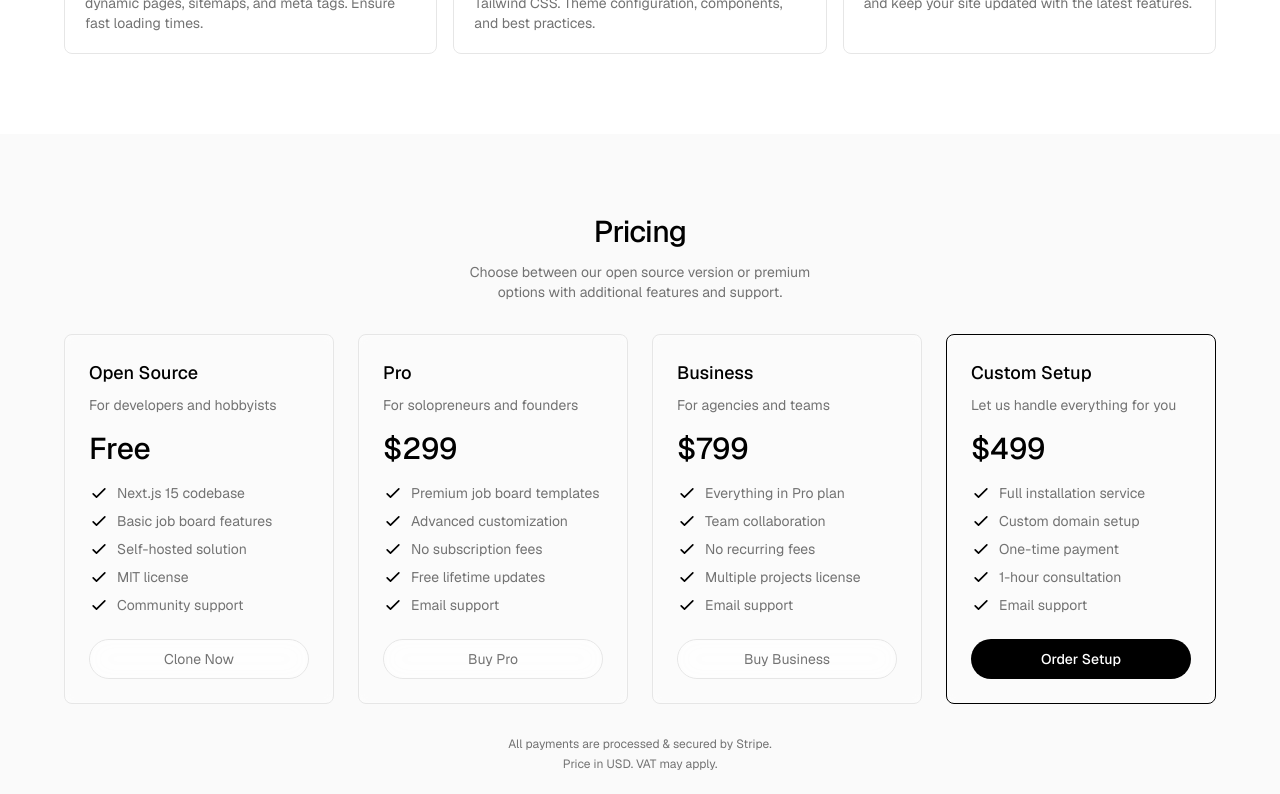
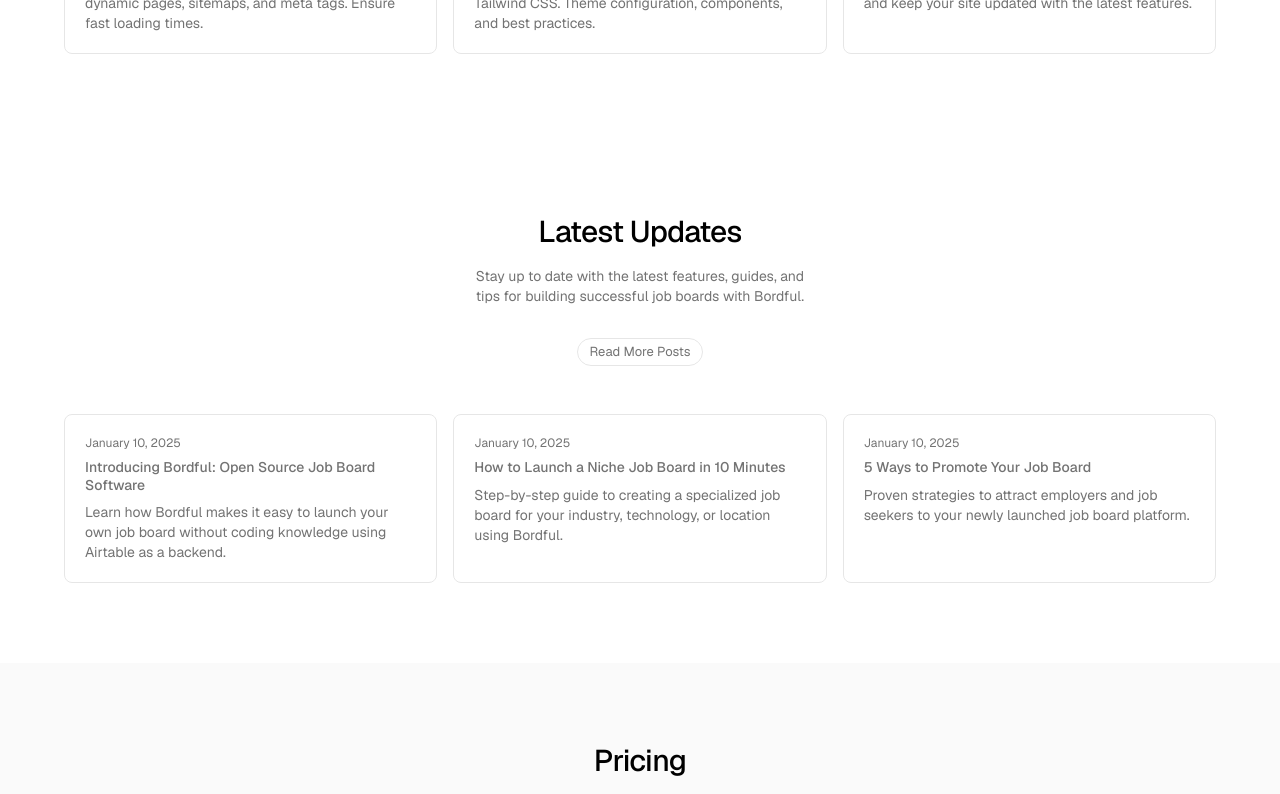
Before and after one commit to craftyme/bordful-marketing, a Next.js app: page / in a window 1280 px wide. Shown: the part 4380-5174 px from the top of the page. Built offline with nearby package versions, Linux system fonts and the light colour scheme.

Commit message:
blog section

```diff
--- a/app/page.tsx
+++ b/app/page.tsx
@@ -7,6 +7,7 @@ import { Integrations } from "@/components/integrations";
 import { UseCases } from "@/components/use-cases";
 import { Showcase } from "@/components/showcase";
 import { Documentation } from "@/components/documentation";
+import { Blog } from "@/components/blog";
 
 export default function Home() {
   return (
@@ -19,6 +20,7 @@ export default function Home() {
       <Integrations />
       <Showcase />
       <Documentation />
+      <Blog />
       <Pricing />
     </div>
   );
--- /dev/null
+++ b/components/blog.tsx
@@ -0,0 +1,85 @@
+import * as React from "react";
+import { Section } from "./ui/section";
+import { Container } from "./ui/container";
+import { SectionHeader } from "./ui/section-header";
+import { CustomLink } from "./ui/link";
+
+const BLOG_POSTS = {
+  LAUNCH: {
+    title: "Introducing Bordful: Open Source Job Board Software",
+    description:
+      "Learn how Bordful makes it easy to launch your own job board without coding knowledge using Airtable as a backend.",
+    date: "January 10, 2025",
+    href: "#blog/introducing-bordful",
+  },
+  GUIDE: {
+    title: "How to Launch a Niche Job Board in 10 Minutes",
+    description:
+      "Step-by-step guide to creating a specialized job board for your industry, technology, or location using Bordful.",
+    date: "January 10, 2025",
+    href: "#blog/launch-niche-job-board",
+  },
+  TIPS: {
+    title: "5 Ways to Promote Your Job Board",
+    description:
+      "Proven strategies to attract employers and job seekers to your newly launched job board platform.",
+    date: "January 10, 2025",
+    href: "#blog/promote-job-board",
+  },
+} as const;
+
+interface BlogPost {
+  title: string;
+  description: string;
+  date: string;
+  href: string;
+}
+
+const BlogCard = React.memo(function BlogCard({
+  title,
+  description,
+  date,
+  href,
+}: BlogPost) {
+  return (
+    <CustomLink
+      href={href}
+      className="group block rounded-lg border bg-background/50 p-5 backdrop-blur-sm transition-colors hover:bg-background/80"
+    >
+      <div className="flex items-start justify-between gap-4">
+        <div className="flex-1">
+          <time className="mb-2 block text-xs text-muted-foreground">
+            {date}
+          </time>
+          <h3 className="mb-2 text-sm font-medium leading-tight">{title}</h3>
+          <p className="text-sm text-muted-foreground">{description}</p>
+        </div>
+      </div>
+    </CustomLink>
+  );
+});
+
+export function Blog() {
+  return (
+    <Section id="blog">
+      <Container>
+        <div className="flex flex-col items-center">
+          <SectionHeader
+            title="Latest Updates"
+            description="Stay up to date with the latest features, guides, and tips for building successful job boards with Bordful."
+          />
+          <div className="mt-8">
+            <CustomLink href="#blog" variant="button">
+              Read More Posts
+            </CustomLink>
+          </div>
+        </div>
+        <div className="mt-12 grid w-full gap-4 sm:grid-cols-2 lg:grid-cols-3">
+          {Object.values(BLOG_POSTS).map((post) => (
+            <BlogCard key={post.href} {...post} />
+          ))}
+        </div>
+      </Container>
+    </Section>
+  );
+}
```
